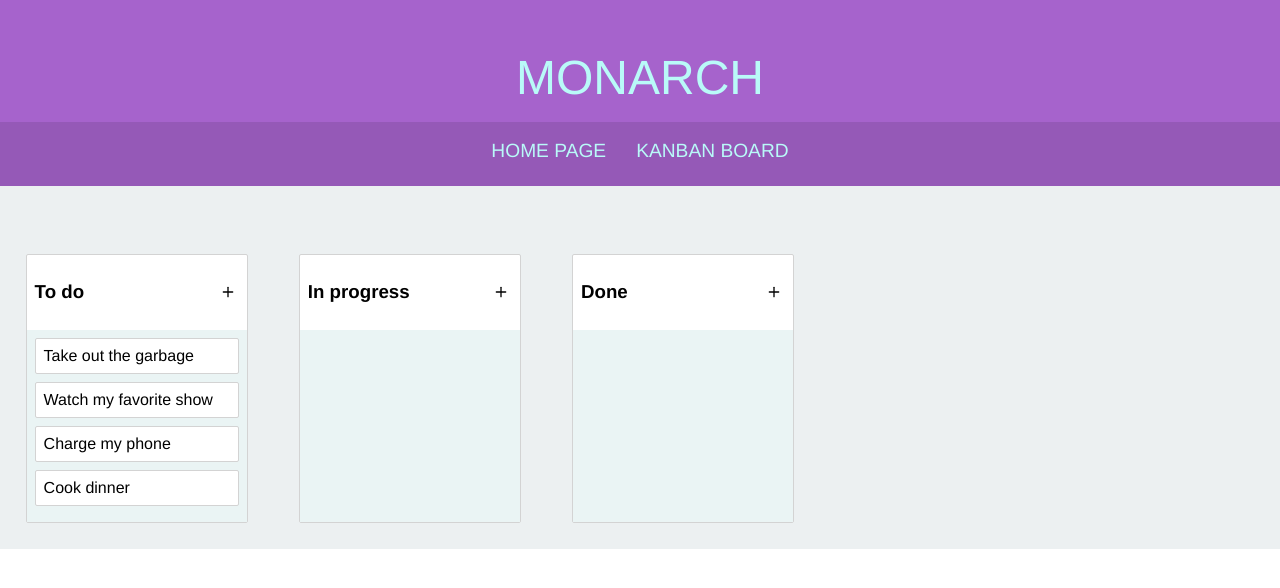
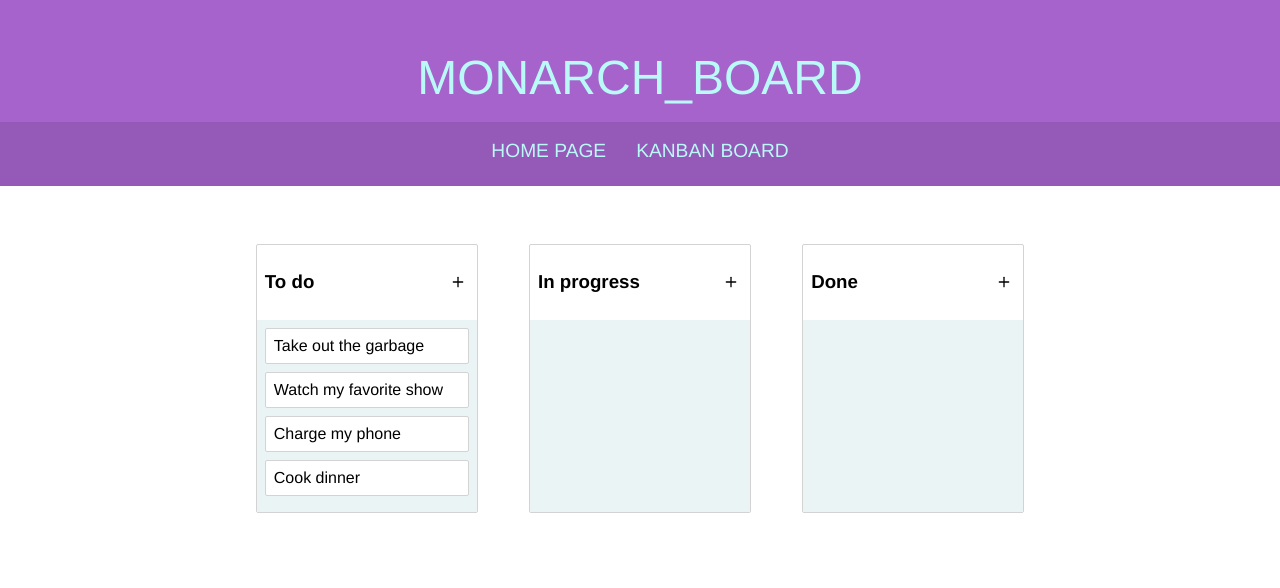
Before and after one commit to michellekaplan7/kanban-project-board, a React (Create React App) app: page /projectboard in a window 1280 px wide. Shown: the part 102-690 px from the top of the page. Built offline with nearby package versions, Linux system fonts and the light colour scheme.

Commit message:
Refactor small changes

```diff
--- a/src/components/App/App.js
+++ b/src/components/App/App.js
@@ -13,7 +13,7 @@ const Body = styled.div`
 background-color: #ecf0f1;
 font-family: helvetica, arial, sans-serif;
 font-size: 16px;
-padding-top: 330px;
+margin-top: 25%;
 @include transition(padding-top .5s ease);
 `;
 function App() {
--- a/src/components/Board/Board.js
+++ b/src/components/Board/Board.js
@@ -6,6 +6,9 @@ import styled from "styled-components";
 
 const Container = styled.div`
   display: flex;
+  background-color: white;
+  justify-content: center;
+  flex-direction: row;
 `;
 
 //COMPONENT
--- a/src/components/Header/Header.js
+++ b/src/components/Header/Header.js
@@ -36,7 +36,7 @@ background-color: rgba(0,0,0,.1);
 const Header = () => {
   return (
     <Container>
-      <HeaderTitle>MONARCH</HeaderTitle>
+      <HeaderTitle>MONARCH_BOARD</HeaderTitle>
       <NavContainer>
       <Link to="/" className="headerLink">
       home page
```
